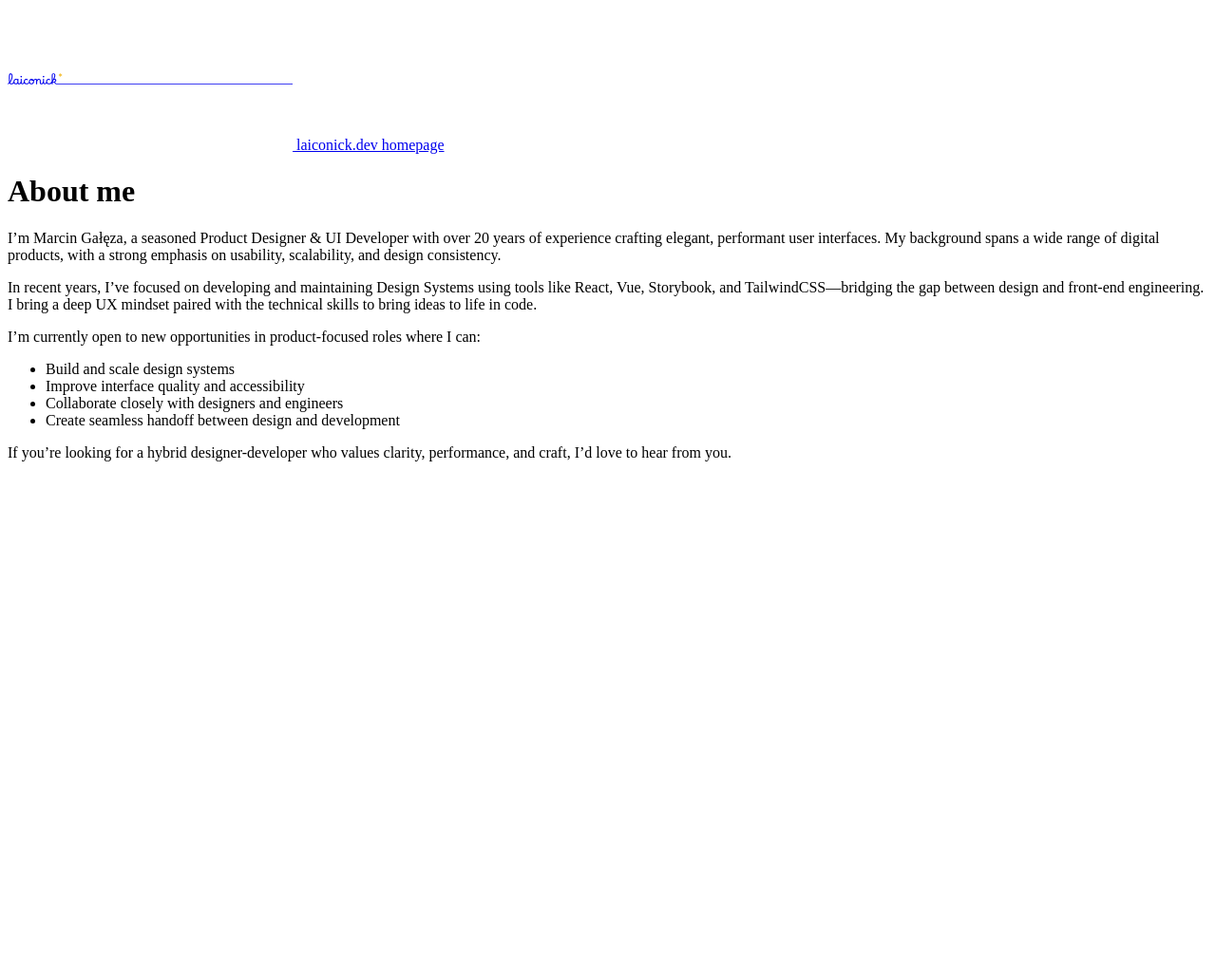
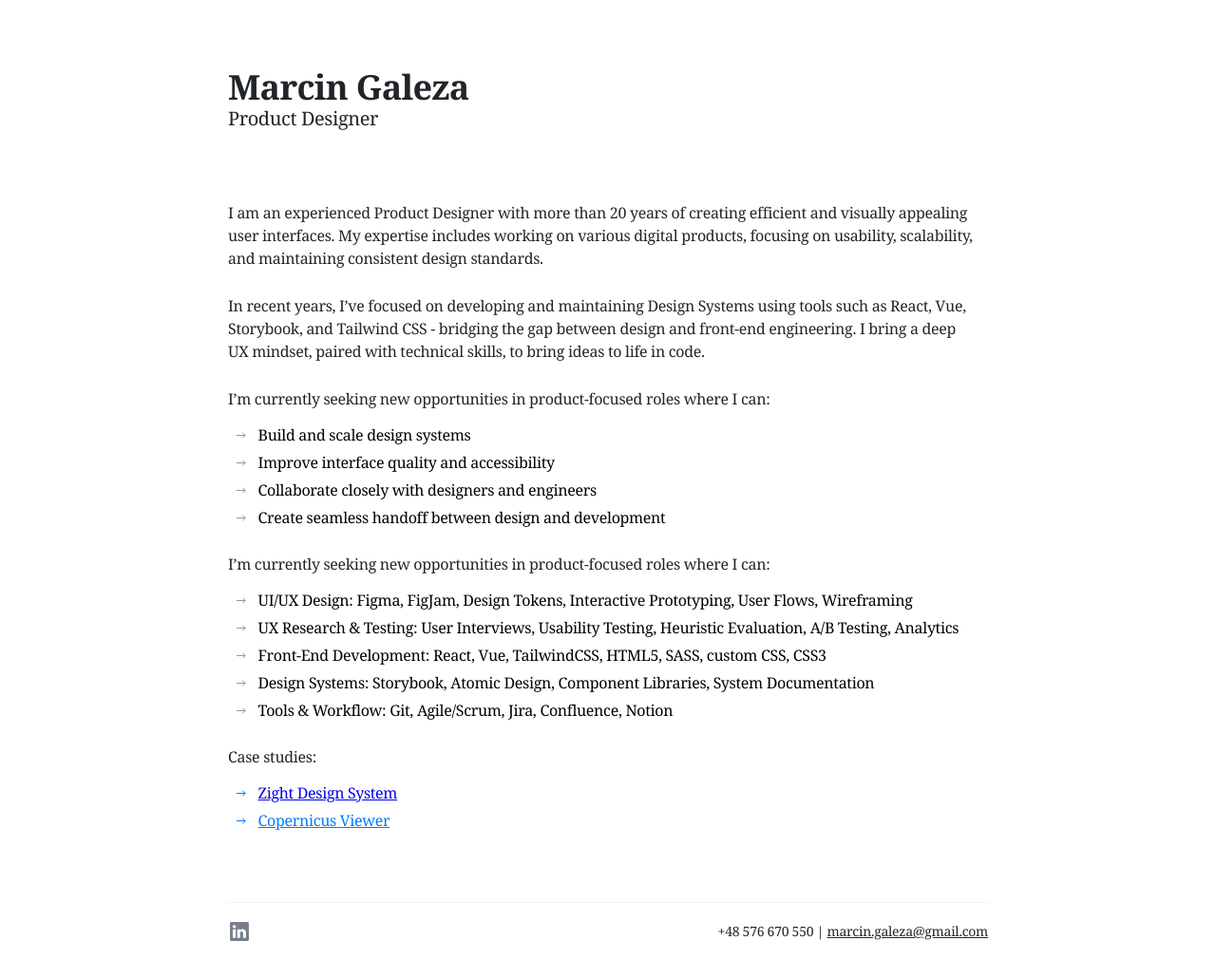
Before and after one commit to marcingaleza/marcingaleza.github.io, a website built with Parcel: page index.html in a window 1280 px wide. Shown: the whole page at 95% size. Before the commit the page ends 800 px from the top, so only its background shows below. Built offline with nearby package versions, Linux system fonts and the light colour scheme.

Commit message:
Pushed from Locofy Builder

```diff
--- /dev/null
+++ b/global.css
@@ -0,0 +1,31 @@
+body {
+  margin: 0;
+  line-height: normal;
+}
+
+:root {
+  /* Color */
+  --color-ghostwhite: #f2f2f7;
+  --color-black: #000;
+  --color-gray: #212529;
+  --color-white: #fff;
+
+  /* Gap */
+  --gap-8: 8px;
+  --gap-12: 12px;
+  --gap-16: 16px;
+
+  /* Padding */
+  --padding-8: 8px;
+
+  /* Font */
+  --font-noto-serif: Noto Serif;
+
+  /* FontSize */
+  --font-size-16: 16px;
+
+  /* Figma Variables */
+
+  /* Color */
+  --Colors-Blue: #007aff;
+}
--- /dev/null
+++ b/index.css
@@ -0,0 +1,183 @@
+.marcin-galeza,
+.product-designer {
+  margin: 0;
+  position: relative;
+  letter-spacing: -0.02em;
+  line-height: 24px;
+  font-family: inherit;
+}
+.marcin-galeza {
+  align-self: stretch;
+  font-size: inherit;
+  font-weight: 700;
+}
+.product-designer {
+  font-size: 20px;
+  font-weight: 400;
+}
+.header,
+.i-am-an,
+.product-designer {
+  align-self: stretch;
+}
+.header {
+  display: flex;
+  flex-direction: column;
+  align-items: flex-start;
+  justify-content: flex-start;
+  gap: 9px;
+}
+.i-am-an {
+  position: relative;
+  letter-spacing: -0.02em;
+  line-height: 24px;
+}
+.in-recent-years {
+  margin: 0;
+}
+.vector-1-stroke {
+  height: 7.4px;
+  width: 11.5px;
+  position: relative;
+}
+.build-and-scale {
+  flex: 1;
+  position: relative;
+  letter-spacing: -0.02em;
+  line-height: 21px;
+}
+.list,
+.listitem,
+.listwrapper {
+  align-self: stretch;
+  display: flex;
+  justify-content: flex-start;
+}
+.listitem {
+  flex-direction: row;
+  align-items: center;
+  padding: 0 0 0 var(--padding-8);
+  gap: var(--gap-12);
+}
+.list,
+.listwrapper {
+  flex-direction: column;
+  align-items: flex-start;
+  gap: var(--gap-8);
+  color: var(--color-black);
+}
+.listwrapper {
+  gap: var(--gap-16);
+  text-align: left;
+  font-size: var(--font-size-16);
+  color: var(--color-gray);
+  font-family: var(--font-noto-serif);
+}
+.zight-design-system {
+  flex: 1;
+  position: relative;
+  text-decoration: underline;
+  letter-spacing: -0.02em;
+  line-height: 21px;
+}
+.list2 {
+  gap: var(--gap-8);
+  color: var(--Colors-Blue);
+}
+.list2,
+.listwrapper2,
+.main {
+  align-self: stretch;
+  display: flex;
+  flex-direction: column;
+  align-items: flex-start;
+  justify-content: flex-start;
+}
+.listwrapper2 {
+  gap: var(--gap-16);
+}
+.main {
+  flex: 1;
+  gap: 26px;
+  text-align: left;
+  font-size: var(--font-size-16);
+  color: var(--color-gray);
+  font-family: var(--font-noto-serif);
+}
+.brands-linkedin {
+  height: 24px;
+  width: 24px;
+  position: relative;
+  overflow: hidden;
+  flex-shrink: 0;
+}
+.marcingalezagmailcom1 {
+  text-decoration: underline;
+}
+.marcingalezagmailcom {
+  position: relative;
+  letter-spacing: -0.02em;
+  line-height: 16px;
+}
+.footer {
+  align-self: stretch;
+  border-top: 1px solid var(--color-ghostwhite);
+  display: flex;
+  flex-direction: row;
+  align-items: center;
+  justify-content: space-between;
+  padding: 18px 0 0;
+  gap: 0;
+  font-size: 14px;
+}
+.page,
+.website {
+  display: flex;
+  align-items: flex-start;
+}
+.page {
+  flex-direction: column;
+  justify-content: flex-start;
+  gap: 75px;
+  max-width: 800px;
+}
+.website {
+  width: 100%;
+  height: 1273px;
+  position: relative;
+  background-color: var(--color-white);
+  overflow: hidden;
+  flex-direction: row;
+  justify-content: center;
+  padding: 80px 20px 279px;
+  box-sizing: border-box;
+  line-height: normal;
+  letter-spacing: normal;
+  text-align: left;
+  font-size: 36px;
+  color: var(--color-gray);
+  font-family: var(--font-noto-serif);
+}
+@media screen and (max-width: 800px) {
+  .marcin-galeza {
+    font-size: 29px;
+    line-height: 19px;
+  }
+  .page {
+    gap: 37px;
+    max-width: 100%;
+  }
+}
+@media screen and (max-width: 450px) {
+  .marcin-galeza {
+    font-size: 22px;
+    line-height: 14px;
+  }
+  .product-designer {
+    font-size: var(--font-size-16);
+    line-height: 19px;
+  }
+  .page {
+    gap: 19px;
+  }
+}
--- a/index.html
+++ b/index.html
@@ -1,30 +1,223 @@
 <!DOCTYPE html>
-<html lang="en">
-<head>
-  <meta charset="UTF-8">
-  <meta name="viewport" content="width=device-width, initial-scale=1.0">
-  <title>laiconick.dev</title>
-  <link rel="stylesheet" href="assets/main.css">
-</head>
-<body>
-  <main>
-    <a href="/" class="page-logo">
-      <svg focusable="false">
-        <use xlink:href="/assets/laiconick-logo.svg#pageLogo"></use>
-      </svg>
-      <span class="vh">laiconick.dev homepage</span>
-    </a>
-    <h1>About me</h1>
-    <p>I’m Marcin Gałęza, a seasoned Product Designer & UI Developer with over 20 years of experience crafting elegant, performant user interfaces. My background spans a wide range of digital products, with a strong emphasis on usability, scalability, and design consistency.</p>
-    <p>In recent years, I’ve focused on developing and maintaining Design Systems using tools like React, Vue, Storybook, and TailwindCSS—bridging the gap between design and front-end engineering. I bring a deep UX mindset paired with the technical skills to bring ideas to life in code.</p>
-    <p>I’m currently open to new opportunities in product-focused roles where I can:</p>
-    <ul>
-      <li>Build and scale design systems</li>
-      <li>Improve interface quality and accessibility</li>
-      <li>Collaborate closely with designers and engineers</li>
-      <li>Create seamless handoff between design and development</li>
-    </ul>
-    <p>If you’re looking for a hybrid designer-developer who values clarity, performance, and craft, I’d love to hear from you. <a href="mailto:marcin.galeza@gmail.com>Email me.</a></p>
-  </main>
-</body>
+<html>
+  <head>
+    <meta charset="utf-8" />
+    <meta name="viewport" content="initial-scale=1, width=device-width" />
+    <title>Marcin Galeza - Product Designer</title>
+    <link rel="stylesheet" href="./global.css" />
+    <link rel="stylesheet" href="./index.css" />
+    <link
+      rel="stylesheet"
+      href="https://fonts.googleapis.com/css2?family=Noto Serif:wght@400;700&display=swap"
+    />
+  </head>
+  <body>
+    <div class="website">
+      <div class="page">
+        <div class="header">
+          <h1 class="marcin-galeza">Marcin Galeza</h1>
+          <h3 class="product-designer">Product Designer</h3>
+        </div>
+        <main class="main">
+          <div class="i-am-an">
+            I am an experienced Product Designer with more than 20 years of
+            creating efficient and visually appealing user interfaces. My
+            expertise includes working on various digital products, focusing on
+            usability, scalability, and maintaining consistent design standards.
+          </div>
+          <div class="i-am-an">
+            <p class="in-recent-years">
+              In recent years, I’ve focused on developing and maintaining Design
+              Systems using tools such as React, Vue, Storybook, and Tailwind
+              CSS - bridging the gap between design and front-end engineering. I
+              bring a deep
+            </p>
+            <p class="in-recent-years">
+              UX mindset, paired with technical skills, to bring ideas to life
+              in code.
+            </p>
+          </div>
+          <section class="listwrapper">
+            <div class="i-am-an">
+              I’m currently seeking new opportunities in product-focused roles
+              where I can:
+            </div>
+            <div class="list">
+              <div class="listitem">
+                <img
+                  class="vector-1-stroke"
+                  loading="lazy"
+                  alt=""
+                  src="./public/vector-1-stroke.svg"
+                />
+
+                <div class="build-and-scale">
+                  Build and scale design systems
+                </div>
+              </div>
+              <div class="listitem">
+                <img
+                  class="vector-1-stroke"
+                  loading="lazy"
+                  alt=""
+                  src="./public/vector-1-stroke.svg"
+                />
+
+                <div class="build-and-scale">
+                  Improve interface quality and accessibility
+                </div>
+              </div>
+              <div class="listitem">
+                <img
+                  class="vector-1-stroke"
+                  loading="lazy"
+                  alt=""
+                  src="./public/vector-1-stroke.svg"
+                />
+
+                <div class="build-and-scale">
+                  Collaborate closely with designers and engineers
+                </div>
+              </div>
+              <div class="listitem">
+                <img
+                  class="vector-1-stroke"
+                  loading="lazy"
+                  alt=""
+                  src="./public/vector-1-stroke.svg"
+                />
+
+                <div class="build-and-scale">
+                  Create seamless handoff between design and development
+                </div>
+              </div>
+            </div>
+          </section>
+          <section class="listwrapper">
+            <div class="i-am-an">
+              I’m currently seeking new opportunities in product-focused roles
+              where I can:
+            </div>
+            <div class="list">
+              <div class="listitem">
+                <img
+                  class="vector-1-stroke"
+                  loading="lazy"
+                  alt=""
+                  src="./public/vector-1-stroke.svg"
+                />
+
+                <div class="build-and-scale">
+                  <span>UI/UX Design:</span>
+                  <span>
+                    Figma, FigJam, Design Tokens, Interactive Prototyping, User
+                    Flows, Wireframing</span
+                  >
+                </div>
+              </div>
+              <div class="listitem">
+                <img
+                  class="vector-1-stroke"
+                  loading="lazy"
+                  alt=""
+                  src="./public/vector-1-stroke.svg"
+                />
+
+                <div class="build-and-scale">
+                  <span>UX Research & Testing: </span>
+                  <span
+                    >User Interviews, Usability Testing, Heuristic Evaluation,
+                    A/B Testing, Analytics</span
+                  >
+                </div>
+              </div>
+              <div class="listitem">
+                <img
+                  class="vector-1-stroke"
+                  loading="lazy"
+                  alt=""
+                  src="./public/vector-1-stroke.svg"
+                />
+
+                <div class="build-and-scale">
+                  <span>Front-End Development: </span>
+                  <span
+                    >React, Vue, TailwindCSS, HTML5, SASS, custom CSS,
+                    CSS3</span
+                  >
+                </div>
+              </div>
+              <div class="listitem">
+                <img
+                  class="vector-1-stroke"
+                  loading="lazy"
+                  alt=""
+                  src="./public/vector-1-stroke.svg"
+                />
+
+                <div class="build-and-scale">
+                  <span>Design Systems: </span>
+                  <span
+                    >Storybook, Atomic Design, Component Libraries, System
+                    Documentation</span
+                  >
+                </div>
+              </div>
+              <div class="listitem">
+                <img
+                  class="vector-1-stroke"
+                  loading="lazy"
+                  alt=""
+                  src="./public/vector-1-stroke.svg"
+                />
+
+                <div class="build-and-scale">
+                  <span>Tools & Workflow:</span>
+                  <span> Git, Agile/Scrum, Jira, Confluence, Notion</span>
+                </div>
+              </div>
+            </div>
+          </section>
+          <div class="listwrapper2">
+            <div class="i-am-an">Case studies:</div>
+            <div class="list2">
+              <div class="listitem">
+                <img
+                  class="vector-1-stroke"
+                  loading="lazy"
+                  alt=""
+                  src="./public/vector-1-stroke-9.svg"
+                />
+
+                <a href="http://bit.ly/4nuV998" target="_blank" class="zight-design-system">Zight Design System</a>
+              </div>
+              <div class="listitem">
+                <img
+                  class="vector-1-stroke"
+                  loading="lazy"
+                  alt=""
+                  src="./public/vector-1-stroke-9.svg"
+                />
+
+                <div class="zight-design-system">Copernicus Viewer</div>
+              </div>
+            </div>
+          </div>
+        </main>
+        <div class="footer">
+          <img
+            class="brands-linkedin"
+            loading="lazy"
+            alt=""
+            src="./public/brands--linkedin.svg"
+          />
+
+          <div class="marcingalezagmailcom">
+            +48 576 670 550 |
+            <span class="marcingalezagmailcom1">marcin.galeza@gmail.com</span>
+          </div>
+        </div>
+      </div>
+    </div>
+  </body>
 </html>
```
Also changed, not shown: package.json (added, +14 -0 lines), README.md (added), public/brands--linkedin.svg (added), public/vector-1-stroke-9.svg (added), public/vector-1-stroke.svg (added), 1 other file.
